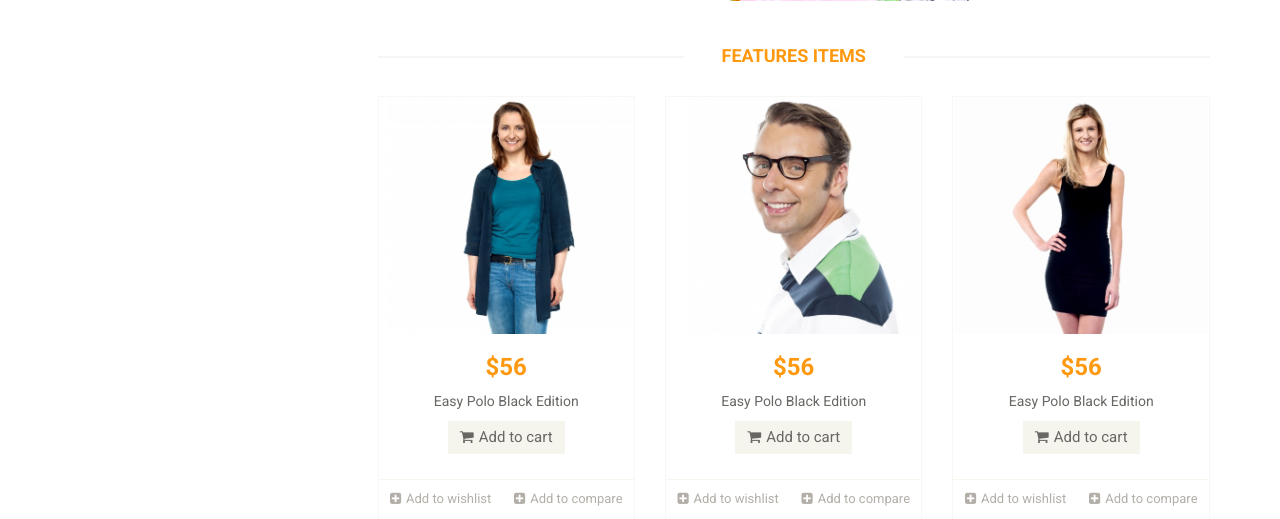
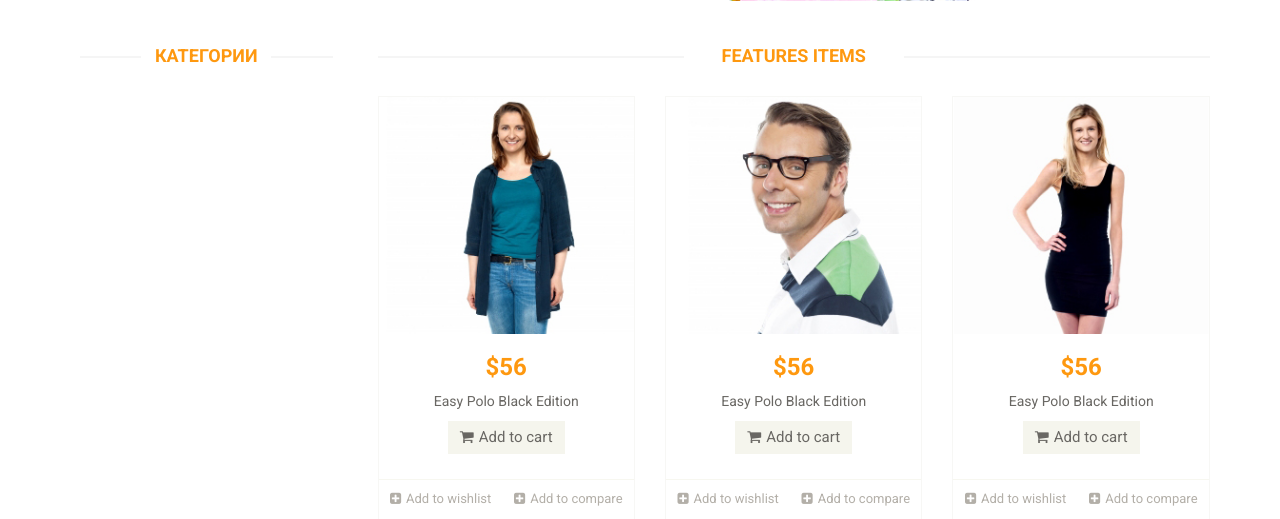
Before and after one commit to Gordondalos/yii-shop, a Yii app: template views/site/index.php in a window 1280 px wide. Shown: the part 652-1171 px from the top of the page. Run offline with PHP 8.4 and a stand-in for Yii, Linux system fonts and the light colour scheme; the template is opened without the code that fills it, so the values that code supplies are empty; some libraries are stand-ins or nearby versions.

Commit message:
пишем меню стили

```diff
--- a/views/site/index.php
+++ b/views/site/index.php
@@ -81,7 +81,8 @@ use app\components\ReclaWidget;
             <div class="col-sm-3">
                 <div class="left-sidebar">
 
-                    <ul class="catalog">
+                    <ul class="catalog category-products">
+                        <h2>Категории</h2>
                         <?= MenuWidget::widget(['tpl' => 'menu']) ?>
                     </ul>
 
--- a/web/css/main.css
+++ b/web/css/main.css
@@ -632,10 +632,8 @@ ul.sub-menu {
 }
 
 .category-products {
-    border: 1px solid #F7F7F0;
     margin-bottom: 35px;
     padding-bottom: 20px;
-    padding-top: 15px;
 }
 
 .left-sidebar h2, .brands_products h2 {
@@ -708,10 +706,28 @@ h2.title:before {
     text-transform: uppercase;
 }
 
+ul.category-products {
+    padding-left: 10px;
+}
+
+.category-products ul {
+    padding-left: 10px;
+}
+
+.category-products li {
+    text-transform: uppercase;
+    padding: 5px 20px;
+}
+
+/*.category-products li a {*/
+    /*color: #696763;*/
+/*}*/
+
 .panel-group .panel-heading + .panel-collapse .panel-body {
     border-top: 0 none;
 }
 
+.category-products li .badge,
 .category-products .panel-default .badge {
     background: none;
     border-radius: 10px;
@@ -744,12 +760,12 @@ h2.title:before {
     padding-top: 15px;
 }
 
+.category-products li a,
 .brands-name .nav-stacked li a {
     background-color: #FFFFFF;
     color: #696763;
     font-family: 'Roboto', sans-serif;
     font-size: 14px;
-    padding: 5px 25px;
     text-decoration: none;
     text-transform: uppercase;
 }
```
